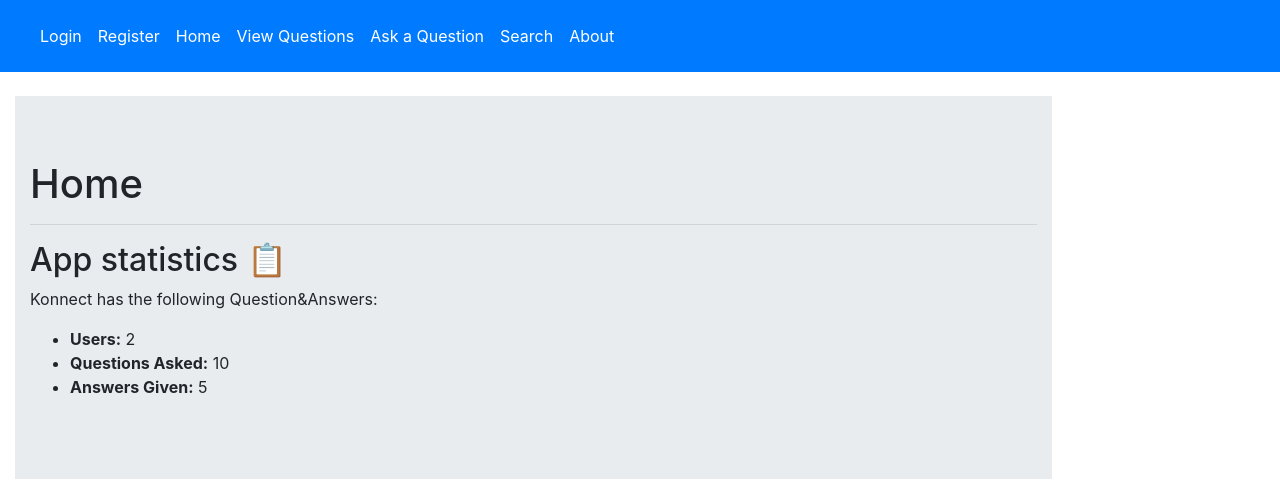
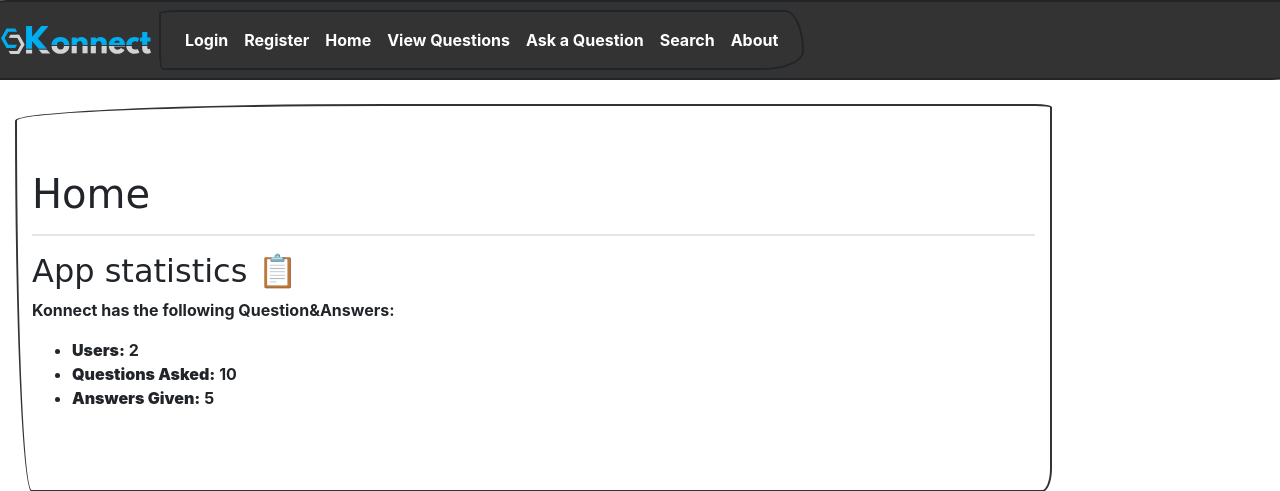
Before and after one commit to lokamithran/konnectin, a Django app: page /konnectapp/ in a window 1280 px wide; the page is wider, and only the part inside the window is pictured. Shown: the top 491 px of that part. Run offline with Django 3.2, Linux system fonts and the light colour scheme; data comes from the database, SQL or seed files in the repository; parts of the project's set-up code (start-up, migrations or seed data) failed here and were passed over; some libraries are stand-ins or nearby versions; some web fonts are replaced.

Commit message:
Update base_generic.html

```diff
--- a/konnectapp/templates/base_generic.html
+++ b/konnectapp/templates/base_generic.html
@@ -10,7 +10,7 @@
 
   {% load static %}
 
-
+    <link rel="stylesheet" href="{% static 'css/bootstrapsk.css' %}">
   <script src="https://ajax.googleapis.com/ajax/libs/jquery/3.5.1/jquery.min.js"></script>
 
   <script src="https://maxcdn.bootstrapcdn.com/bootstrap/3.4.1/js/bootstrap.min.js"></script>
@@ -18,7 +18,9 @@
 </head>
 <body>
   <nav class="navbar navbar-expand-lg  navbar-dark bg-primary">
-
+<a class="navbar-brand" href="#">
+      <img src="{% static "logo/media/Konnect_2.svg" %}" width="150" height="50" alt="">
+    </a>
 
   <button class="navbar-toggler" type="button" data-toggle="collapse" data-target="#navbarSupportedContent" aria-controls="navbarSupportedContent" aria-expanded="false" aria-label="Toggle navigation">
     <span class="navbar-toggler-icon"></span>
```
